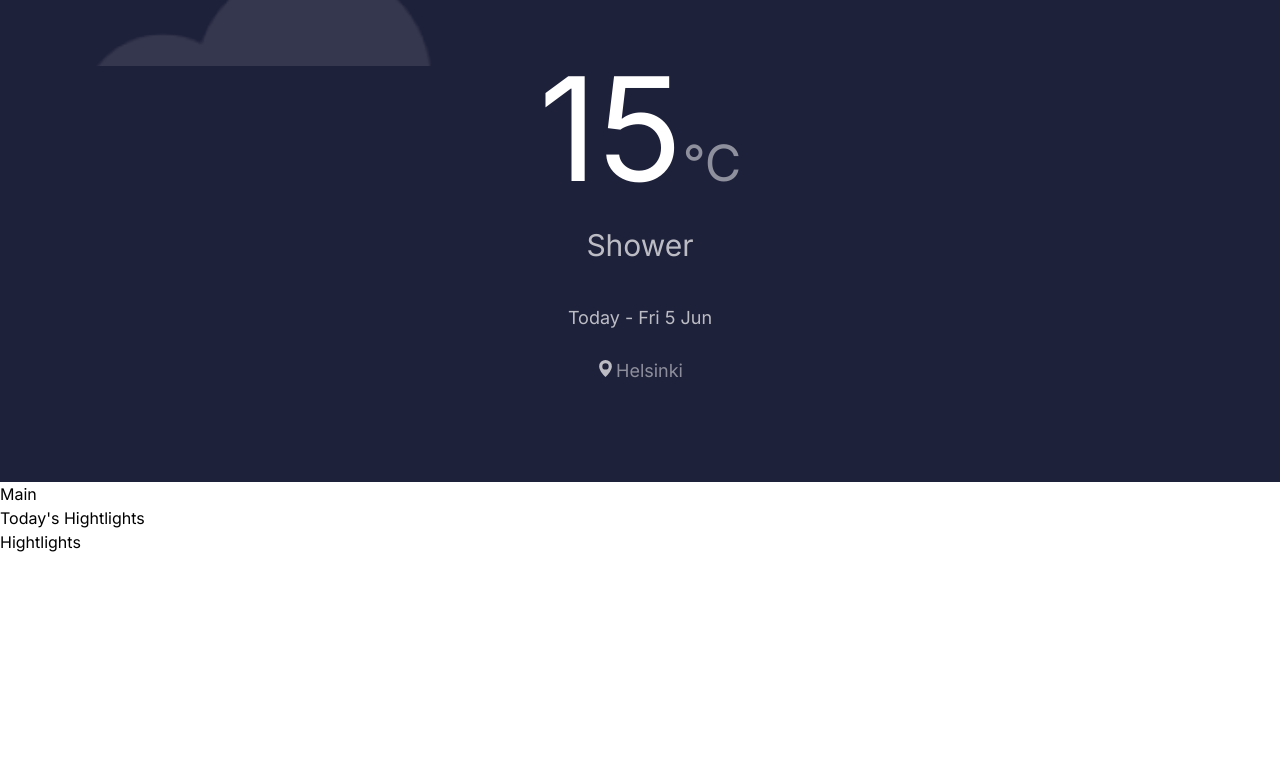
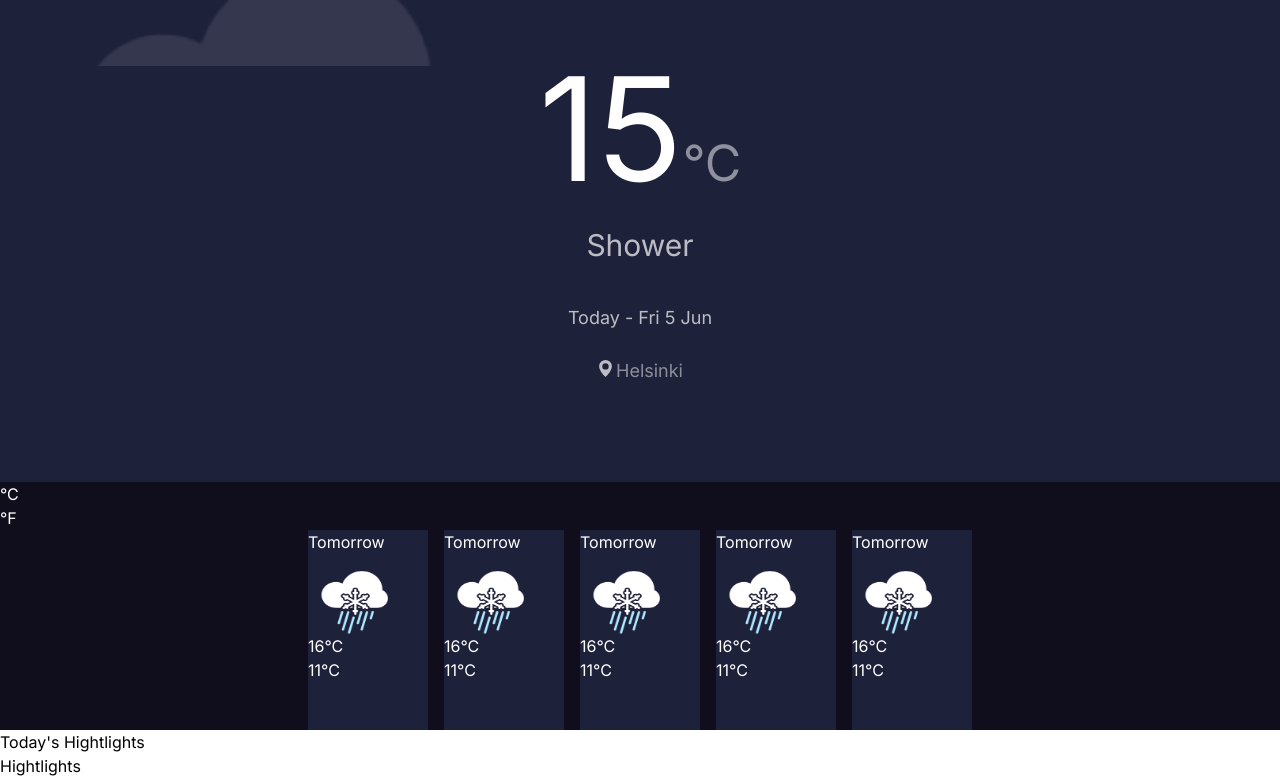
Before and after one commit to Alvarobyui/weather-web-app, a Next.js app: page / in a window 1280 px wide. Shown: the part 336-1114 px from the top of the page. Before the commit the page ends 890 px from the top, so only its background shows below. Built offline with nearby package versions, Linux system fonts and the light colour scheme.

Commit message:
first steps with Main component

```diff
--- a/app/components/Main.css
+++ b/app/components/Main.css
@@ -0,0 +1,26 @@
+#main {
+  background-color: #100E1D;
+  color: white;
+}
+
+.cards {
+  display: flex;
+  flex-wrap: wrap;
+  /* height: 460px; */
+  gap: 1rem;
+  justify-content: center;
+}
+
+.cards .card {
+  height: 200px;
+  width: 120px;
+  background-color: #1E213A;;
+}
+.cards .card .img {
+  height: 80px;
+  width: 80px;
+}
+.cards .card .img img{
+  height: 100%;
+  width: 100%;
+}
--- a/app/components/Main.jsx
+++ b/app/components/Main.jsx
@@ -1,8 +1,70 @@
+/* eslint-disable @next/next/no-img-element */
 import React from 'react'
 import "./Main.css"
 
 export default function Main() {
   return (
-    <div>Main</div>
+    <div id="main">
+        <div className="UIM">
+          <div className="celcious">
+            °C
+          </div>
+          <div className="fahren">
+            °F
+          </div>
+        </div>
+        <div className="cards">
+          <div className="card">
+            <p>Tomorrow</p>
+            <div className="img">
+              <img src="/sources/Sleet.png" alt="image" />
+            </div>
+            <div className="box">
+              <p>16<span>°C</span></p>
+              <p>11<span>°C</span></p>
+            </div>
+          </div>
+          <div className="card">
+            <p>Tomorrow</p>
+            <div className="img">
+              <img src="/sources/Sleet.png" alt="image" />
+            </div>
+            <div className="box">
+              <p>16<span>°C</span></p>
+              <p>11<span>°C</span></p>
+            </div>
+          </div>
+          <div className="card">
+            <p>Tomorrow</p>
+            <div className="img">
+              <img src="/sources/Sleet.png" alt="image" />
+            </div>
+            <div className="box">
+              <p>16<span>°C</span></p>
+              <p>11<span>°C</span></p>
+            </div>
+          </div>
+          <div className="card">
+            <p>Tomorrow</p>
+            <div className="img">
+              <img src="/sources/Sleet.png" alt="image" />
+            </div>
+            <div className="box">
+              <p>16<span>°C</span></p>
+              <p>11<span>°C</span></p>
+            </div>
+          </div>
+          <div className="card">
+            <p>Tomorrow</p>
+            <div className="img">
+              <img src="/sources/Sleet.png" alt="image" />
+            </div>
+            <div className="box">
+              <p>16<span>°C</span></p>
+              <p>11<span>°C</span></p>
+            </div>
+          </div>
+        </div>
+    </div>
   )
 }
```
